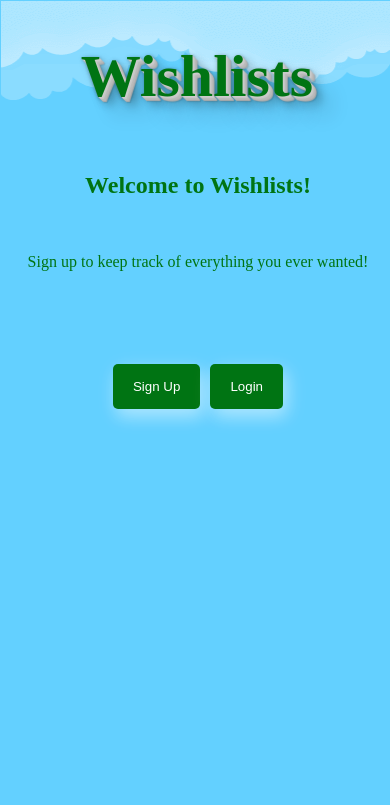
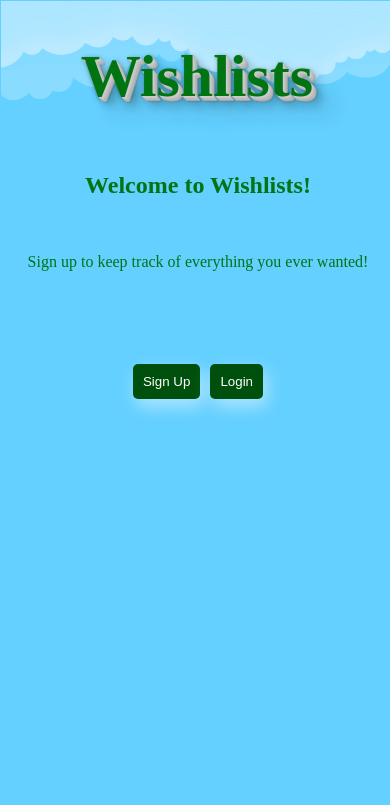
Before and after one commit to mjmailliard/wishlist, a React (Create React App) app in the folder wishlist_ui/: page / in a window 390 px wide. Shown: the top 805 px of the page. Built offline with nearby package versions, Linux system fonts and the light colour scheme.

Commit message:
minor styling changes for better responsiveness on mobile devices

```diff
--- a/wishlist_ui/src/App.css
+++ b/wishlist_ui/src/App.css
@@ -27,7 +27,7 @@ p {
   background-attachment:fixed;
   background-repeat: repeat-x;
   animation-direction: alternate;
-  animation: animatedGrass 60s linear infinite;
+  animation: animatedGrass 75s linear infinite;
 }
 .editListName {
   width: 48vw;
@@ -55,10 +55,10 @@ border: 1px solid rgb(179, 179, 179) ;
 /* Button Styling */
 
 button{
-  background-color: rgb(0, 116, 19);
+  background-color: rgb(0, 80, 13);
   color: white;
-  padding: 15px 20px;
-  margin: 8px;
+  padding: 10px 10px;
+  margin: 2px;
   border: none;
   border-radius: 5px;
   cursor: pointer;
@@ -67,10 +67,14 @@ button{
 ;
 }
 button:hover {
-background-color: rgb(29, 192, 0);
+background-color: rgb(94, 255, 0);
+color: rgb(0, 116, 19);
+
 }
 .buttonDiv {
   text-align: center;
+  position: relative;
+  align-content: center;
 }
 .homeButton {
   position: fixed;
@@ -85,13 +89,13 @@ background-color: rgb(29, 192, 0);
 }
 .logoutButton {
   position: fixed;
-  top: 15px;
-  right: 15px;
+  bottom: 7px;
+  right: 7px;
 }
 .backButton{
   position: fixed;
-  top: 15px;
-  left: 15px;
+  bottom: 7px;
+  left: 7px;
 }
 .deleteItemBtn{
  position: relative;
--- a/wishlist_ui/src/components/Profile.js
+++ b/wishlist_ui/src/components/Profile.js
@@ -20,7 +20,7 @@ class Profile extends Component {
          dbEmail: ''
         };
     }
-    handleSubmit = (e) => {
+ handleSubmit = async (e) => {
       e.preventDefault()
       if( this.state.password !== this.state.passwordVerify) {
         throw alert('Your passwords do not match.')
@@ -31,7 +31,8 @@ class Profile extends Component {
           name: this.state.name,
           password: this.state.password
         }
-        fetch(`${apiURL}/users/${this.state._id}`, {
+
+        await fetch(`${apiURL}/users/${this.state._id}`, {
           method: 'PATCH',
           body: JSON.stringify(formData),
           headers: {
@@ -140,7 +141,7 @@ history.go(0)
  <Toggle>
  {({ on, off, toggle }) => (
 <div className="userProfile">
-{off && <button onClick={ toggle }>Edit</button>} <br/>
+{off && <div className="buttonDiv"><button onClick={ toggle }>Edit Profile</button></div>} <br/>
 
 Name: {off && <label>{this.state.name}</label>}<br/>
 {on && <input type="text" name="name" id="name" value={this.state.name} className="listName" onChange={event => this.setState({name: event.target.value})} autoComplete="username"></input>}<br/>
```
